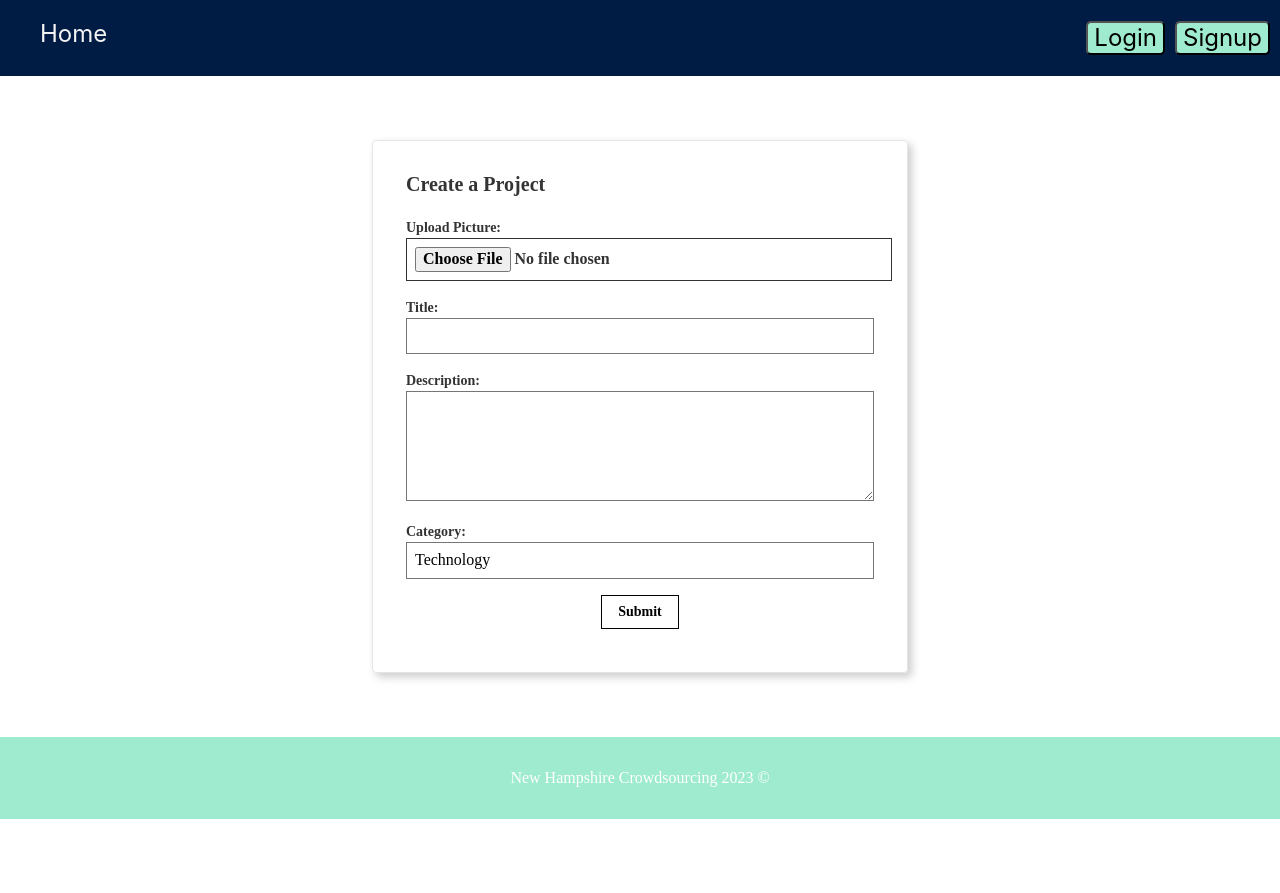
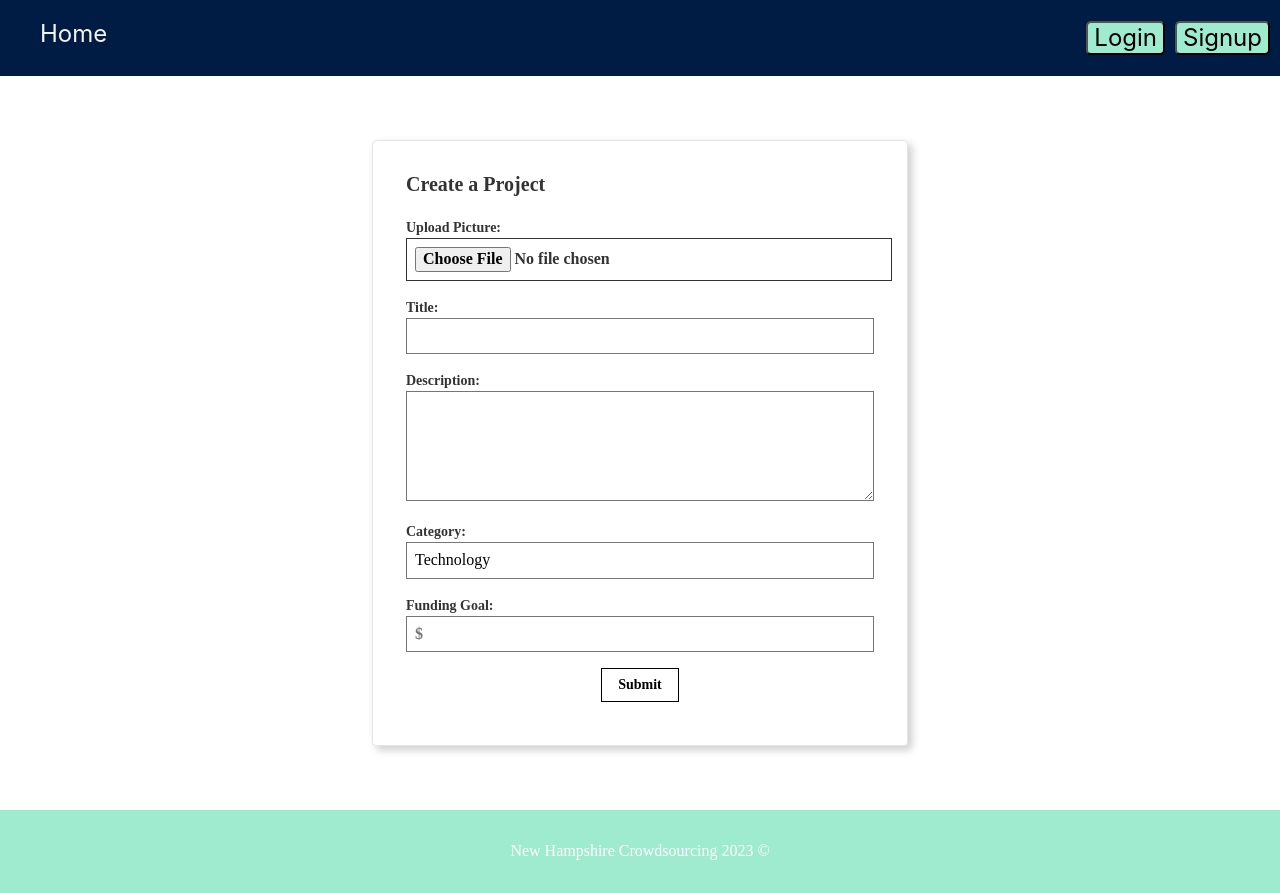
Before and after one commit to mleblanc94/new-hampshire-crowdfunding, a React (Vite) app in the folder client/: page /create in a window 1280 px wide. Before the commit the page ends 819 px from the top, so only its background shows below. Built offline with nearby package versions, Linux system fonts and the light colour scheme.

Commit message:
worked on getting the create project page working with the backend

```diff
--- a/client/src/pages/CreateProject.jsx
+++ b/client/src/pages/CreateProject.jsx
@@ -1,7 +1,7 @@
 import React, { useState } from 'react';
 import { useMutation } from '@apollo/client';
-import {CREATE_PROJECT} from '../utils/mutations';
-import {Cloudinary} from "@cloudinary/url-gen";
+import { CREATE_PROJECT } from '../utils/mutations';
+import  AuthService  from '../utils/auth';
 
 const CreateProject = () => {
   const [projectData, setProjectData] = useState({
@@ -10,12 +10,10 @@ const CreateProject = () => {
     category: '',
     creator: '',
     fundingGoal: '',
-    currentFunding: '',
-    backers: '',
-    interestedIn: '',
-    projectType: '',
     imageName: null,
   });
+
+  const authService = AuthService; // Initialize AuthService
 
   const [createProject, { loading, error }] = useMutation(CREATE_PROJECT, {
     onCompleted: (data) => {
@@ -37,14 +35,18 @@ const CreateProject = () => {
   };
 
   const handleSubmit = async (event) => {
-
-
     event.preventDefault();
 
-    // Put cloudinary code here
+    // Fetch the username from the token and assign it to the creator field
+    const token = authService.getToken();
+    const username = authService.getProfile()?.username; // Assumes getProfile returns an object with username
+
+    if (username) {
+      setProjectData({ ...projectData, creator: username }); // Set the username as the creator
+    }
 
     try {
-      const { title, description, category, imageName, creator, fundingGoal, currentFunding, backers, interestedIn, projectType } = projectData;
+      const { title, description, category, imageName, creator, fundingGoal } = projectData;
       await createProject({
         variables: {
           title,
@@ -52,12 +54,7 @@ const CreateProject = () => {
           category,
           imageName,
           creator,
-          amountGiven,
           fundingGoal,
-          currentFunding,
-          backers,
-          interestedIn,
-          projectType,
         },
       });
     } catch (error) {
@@ -128,6 +125,19 @@ const CreateProject = () => {
                   <option value="Risky Ventures">Risky Ventures</option>
                 </select>
               </div>
+              <div className="mv3">
+              <label className="db fw6 lh-copy f6" htmlFor="fundingGoal">
+                Funding Goal:
+              </label>
+              <input
+                className="b pa2 input-reset ba bg-transparent hover-bg-black hover-white w-100"
+                type="text"
+                placeholder="$"
+                id="fundingGoal"
+                name="fundingGoal"
+                onChange={handleInputChange}
+              />
+            </div>
               <div className="tc">
                 <input
                   className="b ph3 pv2 input-reset ba b--black bg-transparent grow pointer f6 dib"
--- a/client/src/utils/mutations.js
+++ b/client/src/utils/mutations.js
@@ -27,8 +27,8 @@ export const CREATE_USER = gql`
 `;
 
 export const CREATE_PROJECT = gql`
-  mutation createProject($title: String!, $description: String!, $category: String!, $creator: String!, $imageName: String!, $amountGiven: Number!, $fundingGoal: Number!,  ) {
-    createProject(title: $title, description: $description, category: $category) {
+  mutation createProject($title: String!, $description: String!, $category: String!, $creator: String!, $imageName: String!, $fundingGoal: Float!  ) {
+    createProject(title: $title, description: $description, category: $category, creator: $creator, imageName: $imageName, fundingGoal: $fundingGoal ) {
       token
       user {
         _id
```
Also changed, not shown: 1 other file (tests, documents, lock files or other folders).
